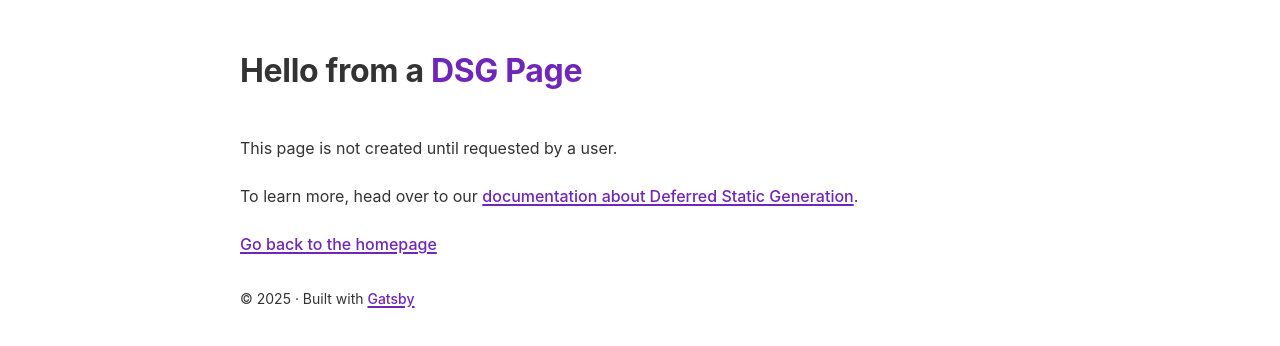
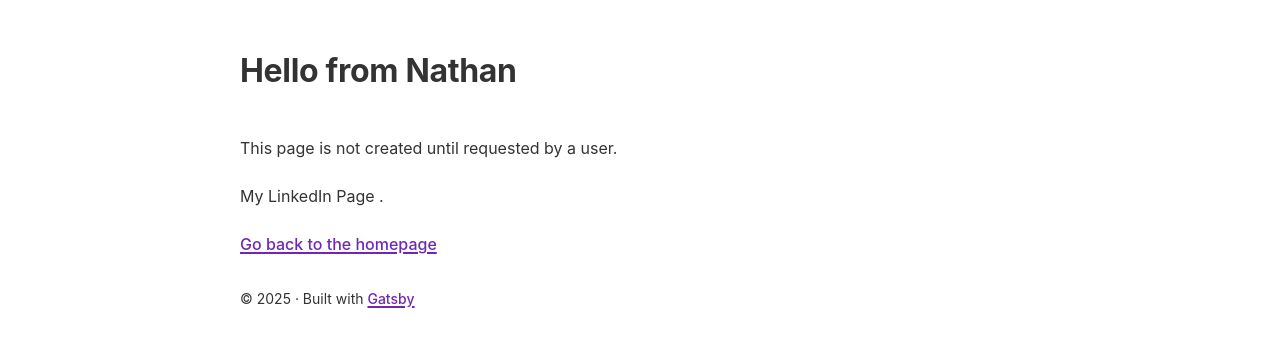
Before and after one commit to nathan2s712/PersonalBlog, a Gatsby site: page /using-dsg in a window 1280 px wide. Shown: the part 48-394 px from the top of the page. Built offline with nearby package versions, Linux system fonts and the light colour scheme; Gatsby itself is replaced by a stand-in of ours.

Commit message:
Update using-dsg.js
Personalised

```diff
--- a/src/templates/using-dsg.js
+++ b/src/templates/using-dsg.js
@@ -7,13 +7,12 @@ import Seo from "../components/seo"
 const UsingDSG = () => (
   <Layout>
     <h1>
-      Hello from a <b>DSG Page</b>
+      Hello from Nathan
     </h1>
     <p>This page is not created until requested by a user.</p>
     <p>
-      To learn more, head over to our{" "}
-      <a href="https://www.gatsbyjs.com/docs/reference/rendering-options/deferred-static-generation/">
-        documentation about Deferred Static Generation
+      My LinkedIn Page{" "}
+      <a href="https://www.linkedin.com/in/nathananderson979797/">
       </a>
       .
     </p>
```
